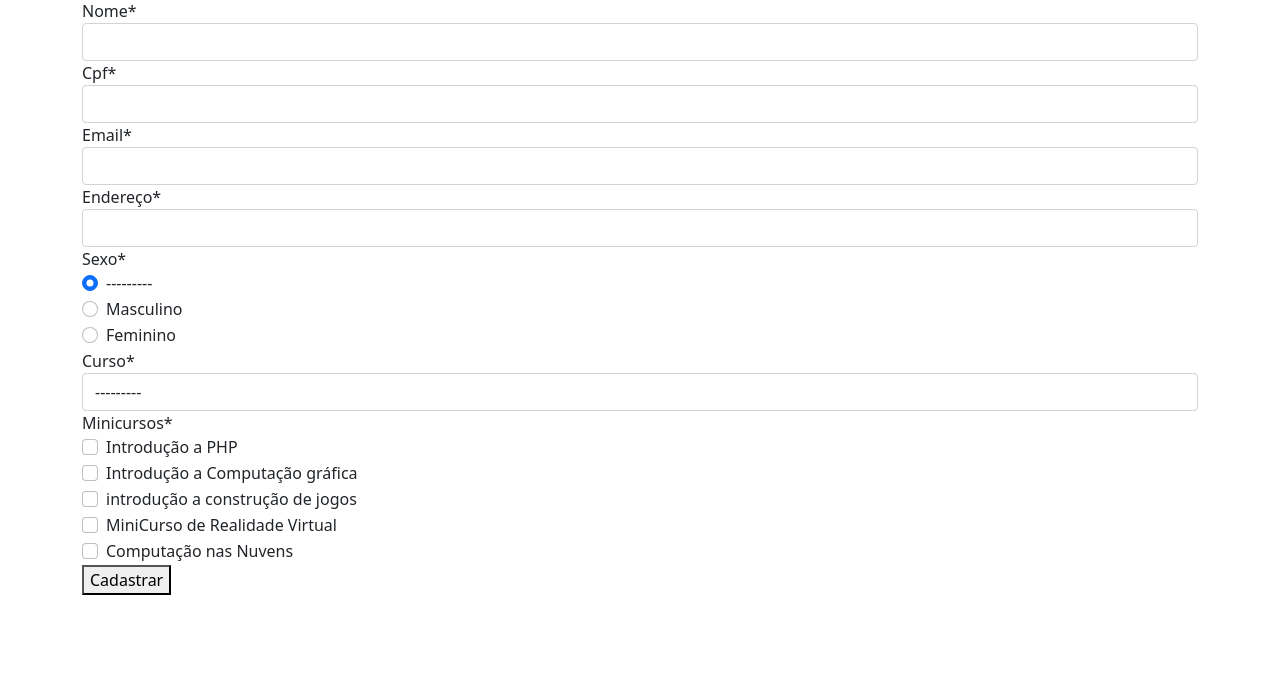
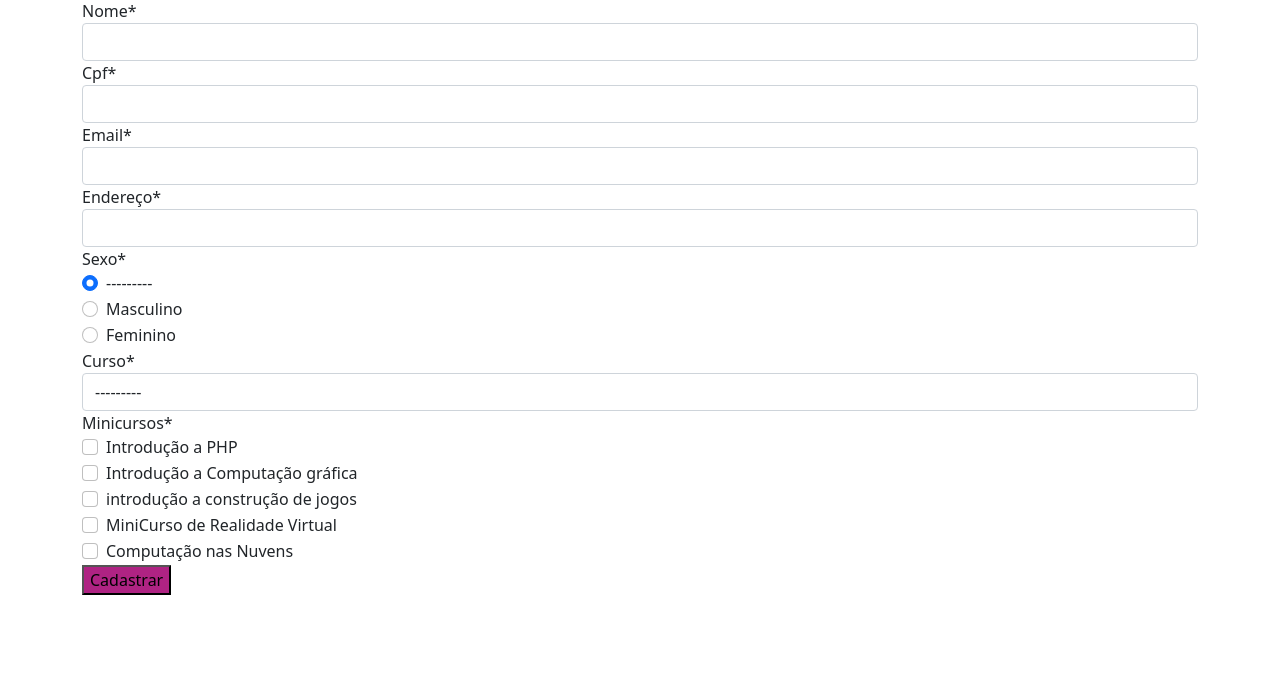
Before and after one commit to MSaleteMSJG22/atvdcadastroetal, a Django app: page /cadastroaluno/ in a window 1280 px wide. Shown: the part 69-749 px from the top of the page. Run offline with Django 4.2, Linux system fonts and the light colour scheme; data comes from the database, SQL or seed files in the repository; both versions use the stored data as it was after the commit; some libraries are stand-ins or nearby versions.

Commit message:
versaosete

```diff
--- a/static/css/styles.css
+++ b/static/css/styles.css
@@ -3,3 +3,8 @@ h1{
     color: #af2383;
     text-align: center;
 }
+
+button{
+    background-color: #af2383;
+
+}
```
Also changed, not shown: db.sqlite3.
